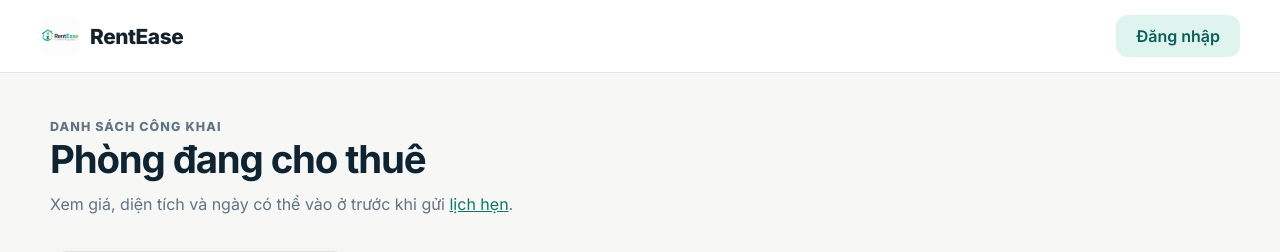
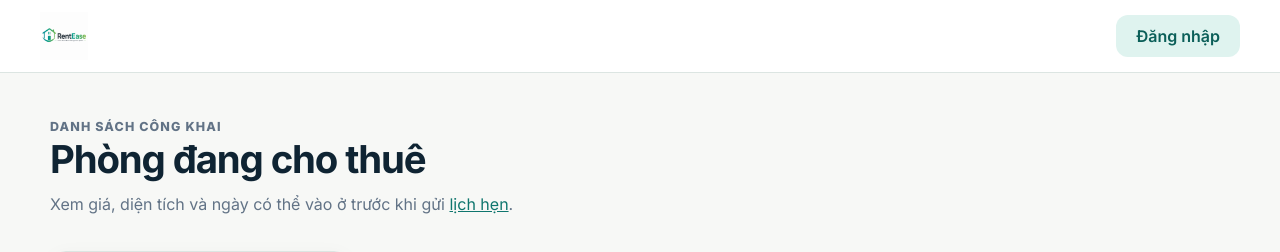
Before and after one commit to HoangNam2464/rentease-smart-hostel-management, a Django app: page /rooms/ in a window 1280 px wide. Shown: the top 252 px of the page. Run offline with Django 4.2, Linux system fonts and the light colour scheme; data that the repository does not hold is empty; parts of the project's set-up code (start-up, migrations or seed data) failed here and were passed over.

Commit message:
UI: Enlarge logo and remove redundant brand text

```diff
--- a/frontend/templates/home.html
+++ b/frontend/templates/home.html
@@ -168,8 +168,7 @@
     <header class="home-topbar" role="banner">
         <div class="container home-topbar-inner">
             <a class="re-brand" href="/" aria-label="RentEase - Trang chủ">
-                <img src="{% static 'rentease/img/logo.png' %}" alt="RentEase Logo" style="height: 40px; width: auto; object-fit: contain; border-radius: 8px;">
-                <span>RentEase</span>
+                <img src="{% static 'rentease/img/logo.png' %}" alt="RentEase Logo" style="height: 48px; width: auto; object-fit: contain;">
             </a>
             <nav class="re-nav" aria-label="Điều hướng chính">
                 {% if request.path != '/rooms/' %}
--- a/frontend/templates/listings/public_base.html
+++ b/frontend/templates/listings/public_base.html
@@ -12,9 +12,8 @@
 <body class="re-home">
     <header class="re-topbar" style="background: rgba(255, 255, 255, 0.95); backdrop-filter: blur(12px); border-bottom: 1px solid var(--re-border); position: sticky; top: 0; z-index: 50;">
         <div class="re-topbar-inner" style="display: flex; align-items: center; justify-content: space-between; height: 72px; width: min(1200px, 100% - 48px); margin: 0 auto;">
-            <a class="re-brand" href="/" style="display: flex; align-items: center; gap: 10px; text-decoration: none; color: var(--re-text); font-weight: 800; font-size: 1.3rem; letter-spacing: -0.02em;">
-                <img src="{% static 'rentease/img/logo.png' %}" alt="RentEase Logo" style="height: 40px; width: auto; object-fit: contain; border-radius: 8px;">
-                <span>RentEase</span>
+            <a class="re-brand" href="/" style="display: flex; align-items: center; text-decoration: none;">
+                <img src="{% static 'rentease/img/logo.png' %}" alt="RentEase Logo" style="height: 48px; width: auto; object-fit: contain;">
             </a>
             <nav class="re-nav" aria-label="Điều hướng công khai" style="display: flex; gap: 24px; align-items: center;">
                 {% if request.path != '/rooms/' %}
--- a/frontend/templates/portal/login.html
+++ b/frontend/templates/portal/login.html
@@ -375,11 +375,7 @@
         <!-- ── LEFT: Brand & hero panel ───────────────────── -->
         <div class="login-brand-panel">
             <a class="login-brand-logo" href="/">
-                <img src="{% static 'rentease/img/logo.png' %}" alt="RentEase Logo" style="height: 46px; width: auto; object-fit: contain; border-radius: 8px;">
-                <div>
-                    <div class="login-brand-name">RentEase</div>
-                    <div class="login-brand-tagline">Quản lý nhà trọ</div>
-                </div>
+                <img src="{% static 'rentease/img/logo.png' %}" alt="RentEase Logo" style="height: 56px; width: auto; object-fit: contain;">
             </a>
 
             <div class="login-hero">
```
